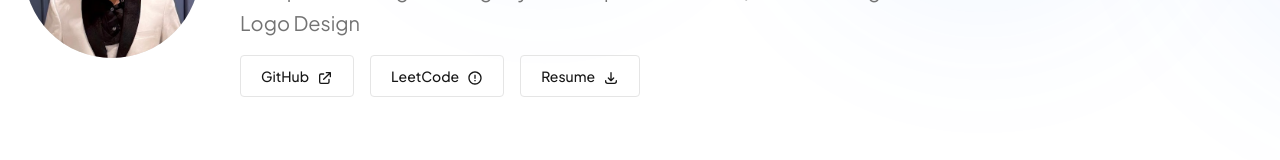
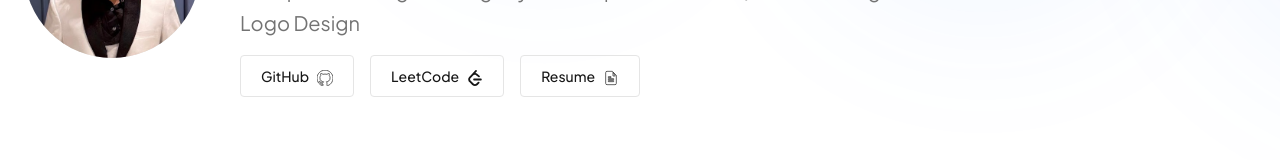
Before and after one commit to Piyush-Sagar/Portfolio, a Next.js app: page / in a window 1280 px wide. Shown: the part 315-475 px from the top of the page. Built offline with nearby package versions, Linux system fonts and the light colour scheme.

Commit message:
feat: update SVG icons in Hero component for improved visuals

```diff
--- a/src/components/Hero.tsx
+++ b/src/components/Hero.tsx
@@ -157,12 +157,7 @@
                 viewBox="0 0 24 24"
                 aria-hidden="true"
               >
-                <path
-                  strokeLinecap="round"
-                  strokeLinejoin="round"
-                  strokeWidth={2}
-                  d="M10 6H6a2 2 0 00-2 2v10a2 2 0 002 2h10a2 2 0 002-2v-4M14 4h6m0 0v6m0-6L10 14"
-                />
+                <path d="M12 .297c-6.63 0-12 5.373-12 12 0 5.303 3.438 9.8 8.205 11.385.6.113.82-.258.82-.577 0-.285-.01-1.04-.015-2.04-3.338.724-4.042-1.61-4.042-1.61-.546-1.387-1.333-1.756-1.333-1.756-1.089-.745.084-.729.084-.729 1.205.084 1.84 1.236 1.84 1.236 1.07 1.835 2.809 1.305 3.495.998.108-.776.418-1.305.762-1.605-2.665-.3-5.466-1.332-5.466-5.93 0-1.31.465-2.38 1.235-3.22-.135-.303-.54-1.523.105-3.176 0 0 1.005-.322 3.3 1.23.96-.267 1.98-.399 3-.405 1.02.006 2.04.138 3 .405 2.28-1.552 3.285-1.23 3.285-1.23.645 1.653.24 2.873.12 3.176.765.84 1.23 1.91 1.23 3.22 0 4.61-2.805 5.625-5.475 5.92.435.375.81 1.096.81 2.22 0 1.606-.015 2.896-.015 3.286 0 .315.21.69.825.57C20.565 22.092 24 17.592 24 12.297c0-6.627-5.373-12-12-12"/>
               </svg>
               {/* Shine effect */}
               <motion.div
@@ -186,7 +181,7 @@
                 viewBox="0 0 24 24"
                 aria-hidden="true"
               >
-                <path d="M12 2C6.48 2 2 6.48 2 12s4.48 10 10 10 10-4.48 10-10S17.52 2 12 2zm0 18c-4.41 0-8-3.59-8-8s3.59-8 8-8 8 3.59 8 8-3.59 8-8 8zm-1-13h2v6h-2zm0 8h2v2h-2z"/>
+                <path d="M13.483 0a1.374 1.374 0 0 0-.961.438L7.116 6.226l-3.854 4.126a5.266 5.266 0 0 0-1.209 2.104 5.35 5.35 0 0 0-.125.513 5.527 5.527 0 0 0 .062 2.362 5.83 5.83 0 0 0 .349 1.017 5.938 5.938 0 0 0 1.271 1.818l4.277 4.193.039.038c2.248 2.165 5.852 2.133 8.063-.074l2.396-2.392c.54-.54.54-1.414.003-1.955a1.378 1.378 0 0 0-1.951-.003l-2.396 2.392a3.021 3.021 0 0 1-4.205.038l-.02-.019-4.276-4.193c-.652-.64-.972-1.469-.948-2.263a2.68 2.68 0 0 1 .066-.523 2.545 2.545 0 0 1 .619-1.164L9.13 8.114c1.058-1.134 3.204-1.27 4.43-.278l3.501 2.831c.593.48 1.461.387 1.94-.207a1.384 1.384 0 0 0-.207-1.943l-3.5-2.831c-.8-.647-1.766-1.045-2.774-1.202l2.015-2.158A1.384 1.384 0 0 0 13.483 0zm-2.866 12.815a1.38 1.38 0 0 0-1.38 1.382 1.38 1.38 0 0 0 1.38 1.382H20.79a1.38 1.38 0 0 0 1.38-1.382 1.38 1.38 0 0 0-1.38-1.382z"/>
               </svg>
               <motion.div
                 className="absolute inset-0 bg-linear-to-r from-transparent via-white/20 to-transparent -translate-x-full group-hover:translate-x-full transition-transform duration-700 ease-out"
@@ -210,12 +205,7 @@
                 viewBox="0 0 24 24"
                 aria-hidden="true"
               >
-                <path
-                  strokeLinecap="round"
-                  strokeLinejoin="round"
-                  strokeWidth={2}
-                  d="M4 16v1a3 3 0 003 3h10a3 3 0 003-3v-1m-4-4l-4 4m0 0l-4-4m4 4V4"
-                />
+                <path d="M14 2H6a2 2 0 0 0-2 2v16a2 2 0 0 0 2 2h12a2 2 0 0 0 2-2V8l-6-6zm1 7V3.5L18.5 9H15zM8 13h8v1.5H8V13zm0 3h8v1.5H8V16zm0-6h4v1.5H8V10z"/>
               </svg>
               <motion.div
                 className="absolute inset-0 bg-linear-to-r from-transparent via-white/20 to-transparent -translate-x-full group-hover:translate-x-full transition-transform duration-700 ease-out"
```
